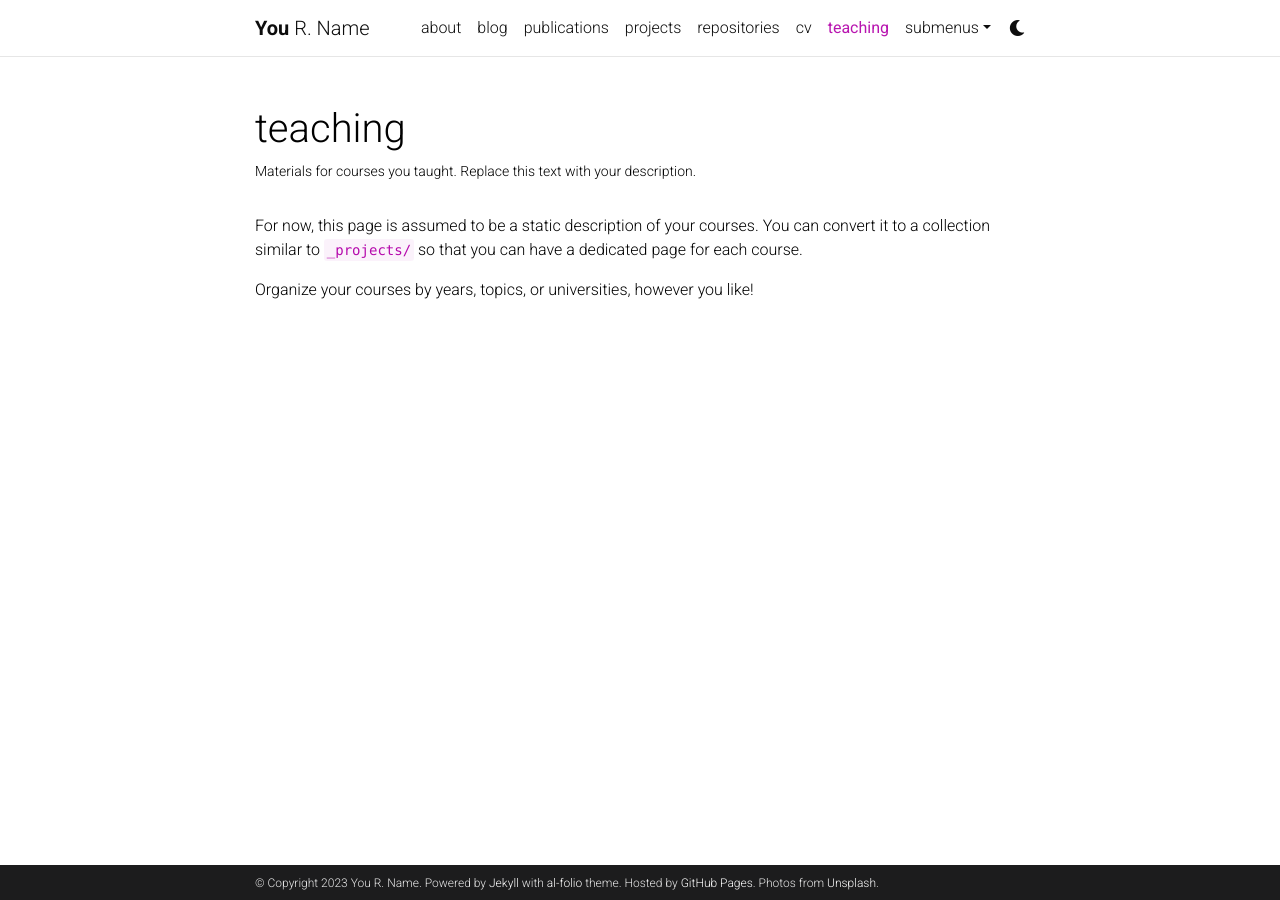
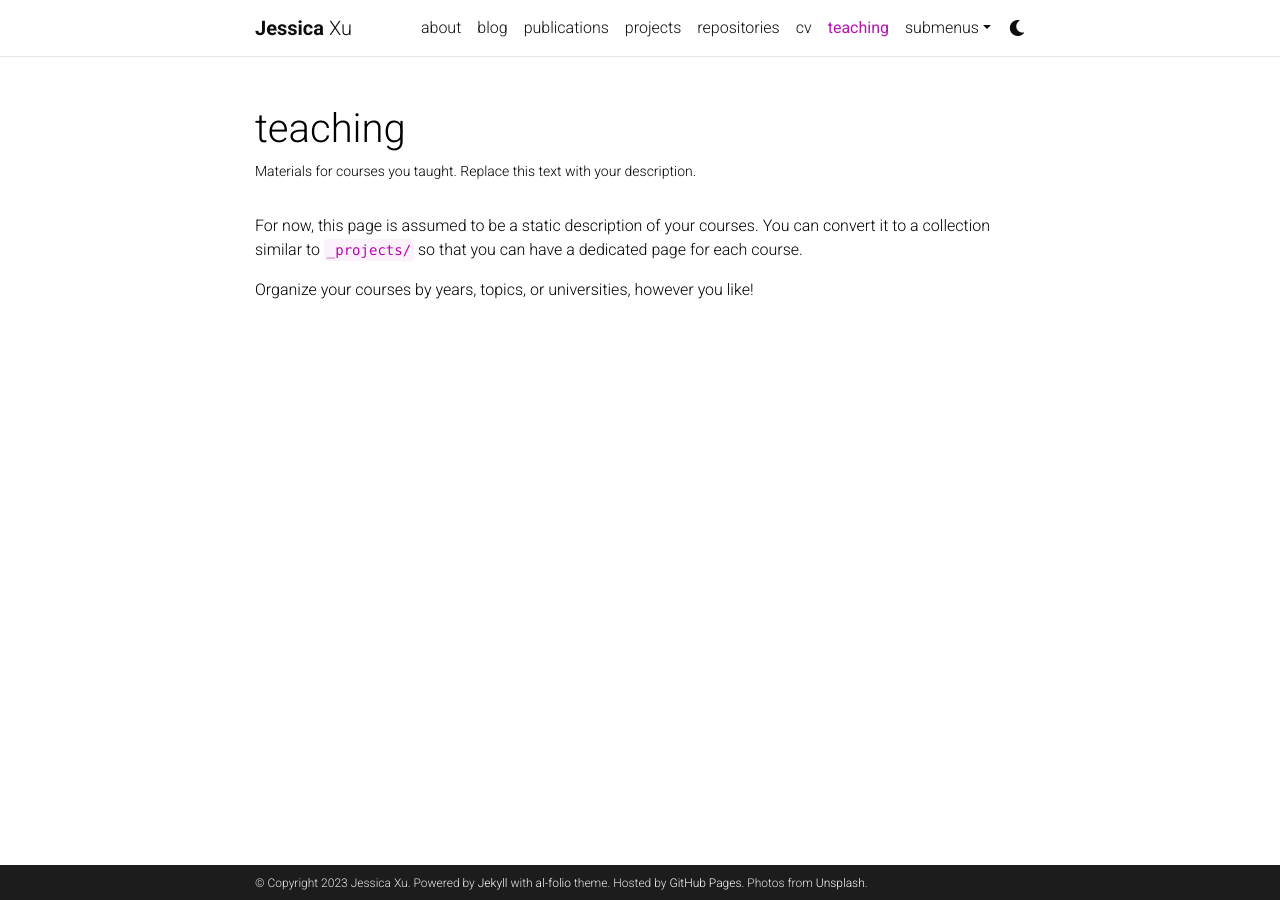
Before and after one commit to Jessicakk0711/My-Website, a Jekyll site: the page built from _pages/teaching.md, in a window 1280 px wide. Built offline with Jekyll 4.4.1, drawn with Linux system fonts in a browser that asks for light colours; comment, search, counter and statistics services are not loaded; a style sheet for code colours, icons or effects is not loaded.

Commit message:
first time test

```diff
--- a/_config.yml
+++ b/_config.yml
@@ -3,10 +3,10 @@
 # -----------------------------------------------------------------------------
 
 title: blank # the website title (if blank, full name will be used instead)
-first_name: You
-middle_name: R.
-last_name: Name
-email: you@example.com
+first_name: Jessica
+middle_name:
+last_name: Xu
+email: kx2053@nyu.edu
 description: > # the ">" symbol means to ignore newlines until "footer_text:"
   A simple, whitespace theme for academics. Based on [*folio](https://github.com/bogoli/-folio) design.
 footer_text: >
@@ -18,8 +18,8 @@ keywords: jekyll, jekyll-theme, academic-website, portfolio-website  # add your
 lang: en # the language of your site (for example: en, fr, cn, ru, etc.)
 icon: ⚛️  # the emoji used as the favicon (alternatively, provide image name in /assets/img/)
 
-url: https://alshedivat.github.io # the base hostname & protocol for your site
-baseurl: /al-folio # the subpath of your site, e.g. /blog/
+url: https://Jessicakk0711.github.io # the base hostname & protocol for your site
+baseurl: / # the subpath of your site, e.g. /blog/
 last_updated: false # set to true if you want to display last updated in the footer
 impressum_path:  # set to path to include impressum link in the footer, use the same path as permalink in a page, helps to conform with EU GDPR
 
```
